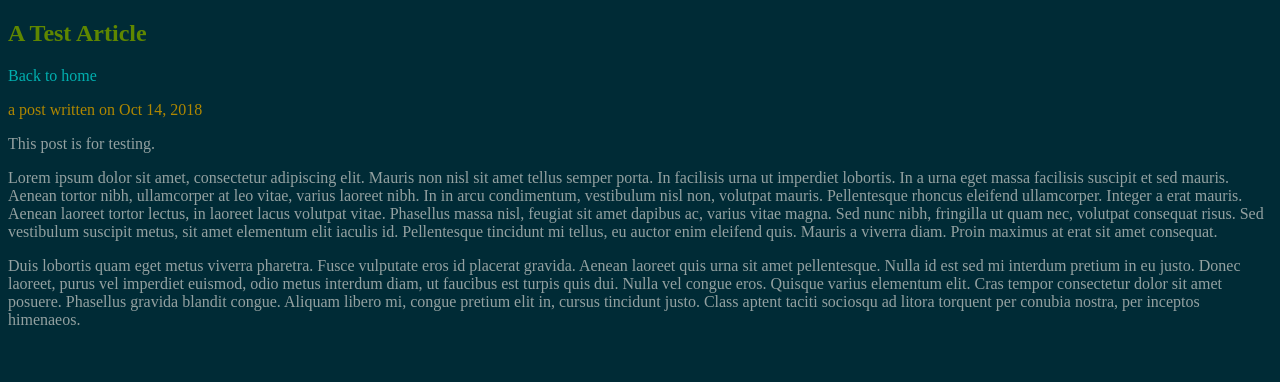
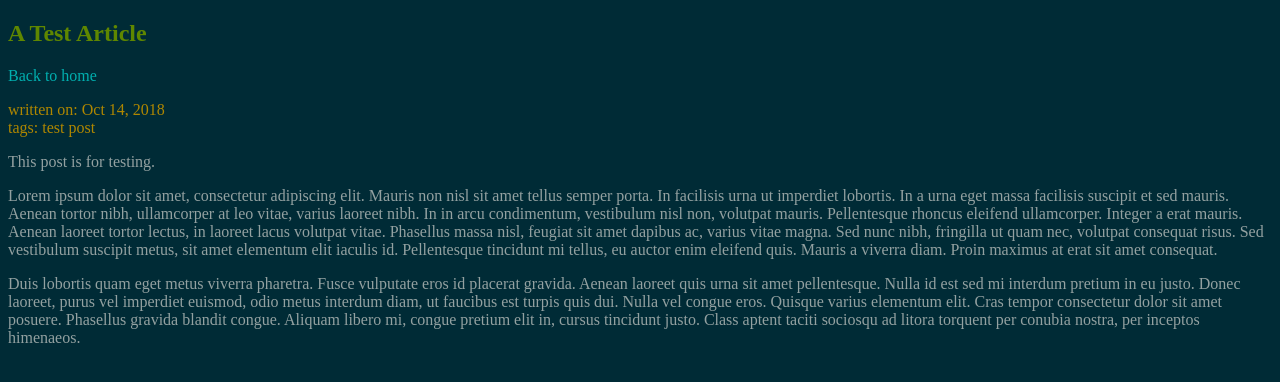
Before and after one commit to sohnryang/solarized-blog-theme, a Jekyll site: the page built from _posts/2018-10-14-A-Test-Article.md, in a window 1280 px wide. Shown: the top 382 px of the page. Built offline with Jekyll 4.4.1, drawn with Linux system fonts in a browser that asks for light colours; a style sheet for code colours, icons or effects is not loaded.

Commit message:
added tag rendering

```diff
--- a/_layouts/post.html
+++ b/_layouts/post.html
@@ -9,11 +9,16 @@ layout: default
         <p class="post-meta">
             <time class="dt-published" datetime="{{ page.date | date_to_xmlschema }}">
                 {%- assign date_format = site.date_format | default: "%b %-d, %Y" -%}
-                a post written on {{ page.date | date: date_format }}
+                written on: {{ page.date | date: date_format }}
             </time>
             {%- if page.author -%}
                 <span itemprop="author" itemscope itemtype="http://schema.org/Person"><span class="p-author h-card" itemprop="name">{{ page.author }}</span></span>
             {%- endif -%}
+            <br/>
+            <span>tags: </span>
+            {%- for tag in page.tags -%}
+                <span>{{ tag }} </span>
+            {%- endfor -%}
         </p>
     </header>
 
--- a/_posts/2018-10-14-A-Test-Article.md
+++ b/_posts/2018-10-14-A-Test-Article.md
@@ -1,6 +1,7 @@
 ---
 layout: post
 title: A Test Article
+tags: [test, post]
 ---
 
 This post is for testing.
--- a/_sass/solarized-blog-theme/_layout.scss
+++ b/_sass/solarized-blog-theme/_layout.scss
@@ -1,5 +1,10 @@
 .post-link {
     color: $solarized-blue;
+}
+
+.post-meta {
+    color: $solarized-yellow;
+    font-family: Hack;
 }
 
 .home-link {
@@ -10,8 +15,3 @@
 ul {
     list-style: none;
 }
-
-time {
-    color: $solarized-yellow;
-    font-family: Hack;
-}
```
